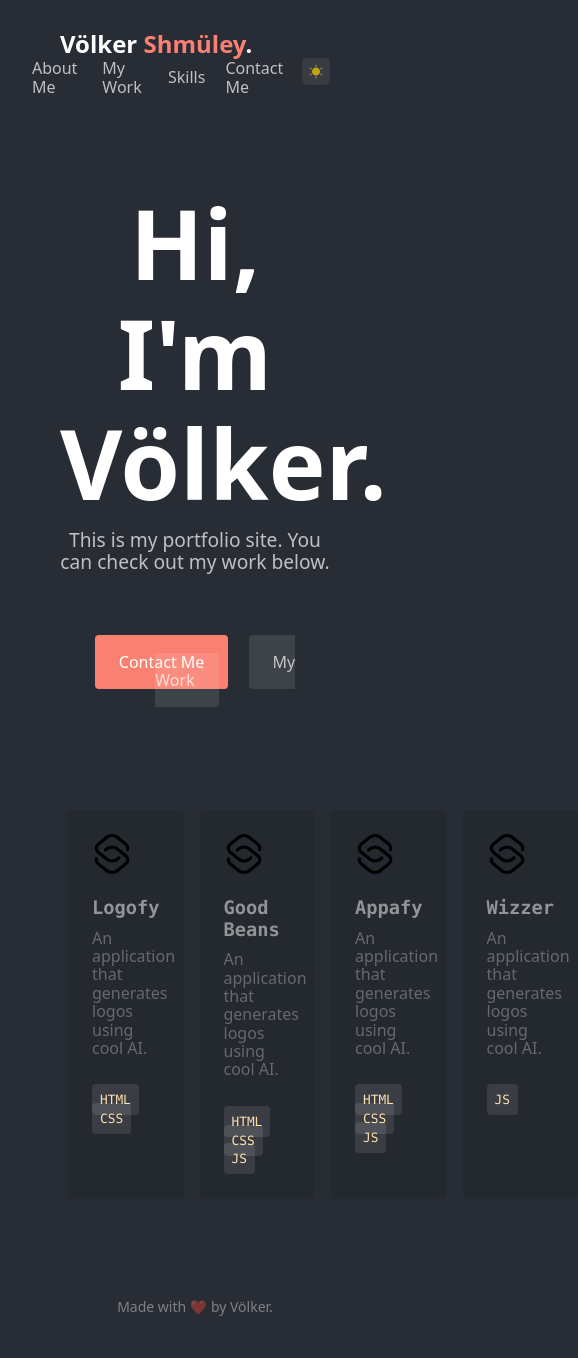
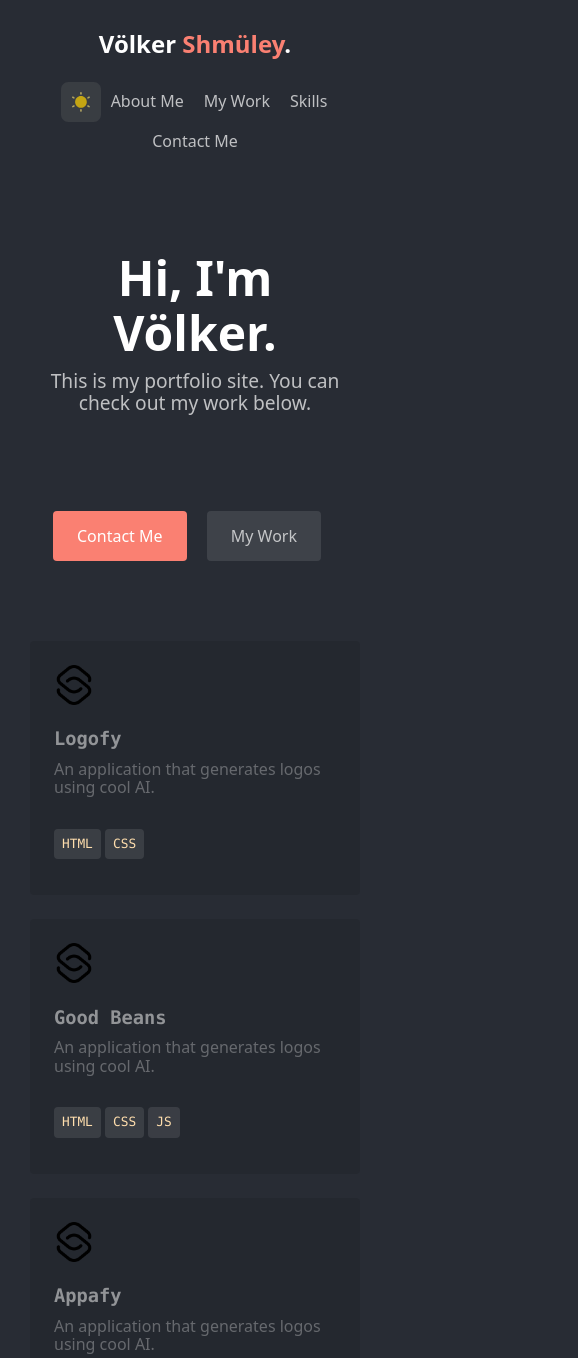
Before and after one commit to VolkerShmuley/portfolio-site, a plain HTML site: page index.html in a window 390 px wide. Shown: the top 1358 px of the page, 578 px wide, since content can reach past the window. Drawn offline with Linux system fonts and the light colour scheme.

Commit message:
Make responsive

```diff
--- a/index.html
+++ b/index.html
@@ -10,7 +10,7 @@
 </head>
 <body id="page-body">
     <header>
-        <div class="container" id="test">
+        <div class="container container--nav">
             <span class="logo">Völker <span class="logo__highlight">Shmüley</span>.</span>
             <nav class="nav-menu">
                 <a class="nav-link" href="#">About Me</a>
@@ -61,9 +61,9 @@
                     <h3>Appafy</h3>
                     <p>An application that generates logos using cool AI.</p>
                     <div class="technology-row">
-                        <span class="inline-code">HTML</span>
-                        <span class="inline-code">CSS</span>
-                        <span class="inline-code">JS</span>
+                        <div class="inline-code">HTML</div>
+                        <div class="inline-code">CSS</div>
+                        <div class="inline-code">JS</div>
                     </div>
                 </div>
                 <div class="mywork__card">
--- a/resources/style.css
+++ b/resources/style.css
@@ -6,9 +6,16 @@ body {
     box-sizing: border-box;
 }
 
+@media (max-width: 450px) {
+    body {
+        padding: 0px 30px;
+    }
+}
+
 a {
     color: white;
     transition: color 200ms ease-in-out;
+    text-decoration: none;
 }
 
 p,
@@ -25,6 +32,12 @@ h6 {
     max-width: 950px;
     margin: 0 auto;
     padding: 30px 0;
+}
+
+@media (max-width: 850px) {
+    .container--nav {
+        text-align: center;
+    }
 }
 
 .container--hero {
@@ -44,6 +57,16 @@ h6 {
     float: right;
     display: flex;
     align-items: center;
+    flex-wrap: wrap;
+}
+
+@media (max-width: 850px) {
+    .nav-menu {
+        margin: 0 auto;
+        padding-top: 24px;
+        float: none;
+        justify-content: center;
+    }
 }
 
 .nav-link {
@@ -51,6 +74,7 @@ h6 {
     margin: 0 10px;
     text-decoration: none;
     opacity: 0.7;
+    padding: 10px 0;
 }
 
 .nav-menu a:hover {
@@ -64,8 +88,22 @@ h1 {
     text-align: center;
 }
 
+@media (max-width: 450px) {
+    h1 {
+        font-weight: 900;
+        font-size: 3em;
+    }
+}
+
+
 .section--hero {
     margin: 60px 0;
+}
+
+@media (max-width: 450px) {
+    .section--hero {
+        margin: 20px 0;
+    }
 }
 
 .section--hero p {
@@ -81,6 +119,7 @@ h1 {
     text-decoration: none;
     margin: 16px 16px 0 0;
     transition: opacity 200ms ease-in-out;
+    display: inline-block;
 }
 
 .btn:hover {
@@ -108,15 +147,30 @@ h1 {
 
 .mywork {
     display: flex;
+    justify-content: space-between;
+    flex-wrap: wrap;
 }
 
 .mywork__card {
     padding: 24px;
     background-color: rgba(0, 0, 0, 0.1);
     border-radius: 4px;
-    width: 25%;
-    margin: 0 8px;
+    width: 24%;
+    margin-bottom: 24px;
 }
+
+@media (max-width: 850px) {
+    .mywork__card {
+        width: 48%;
+    }
+}
+
+@media (max-width: 450px) {
+    .mywork__card {
+        width: 100%;
+    }
+}
+
 
 h3 {
     font-family: Monaco, monospace;
@@ -144,6 +198,8 @@ h3 {
     font-size: 0.8em;
     font-family: Menlo, 'Courier New', monospace;
     color: navajowhite;
+    display: inline-block;
+    margin-bottom: 4px;
 }
 
 .technology-row {
@@ -194,12 +250,20 @@ footer p {
     transition: opacity 200ms ease-in-out;
 }
 
+@media screen and (max-width: 850px) {
+    .mode-switch {
+        order: -1;
+    }
+}
+
 .mode-switch:hover {
     opacity: 0.8;
 }
 
 .mode-icon {
     position: absolute;
+    left: 0%;
+    top: 0%;
 }
 
 #dark-mode {
```
Also changed, not shown: contact.html (+14 -8 lines), resources/normalize.css, 1 other file.
